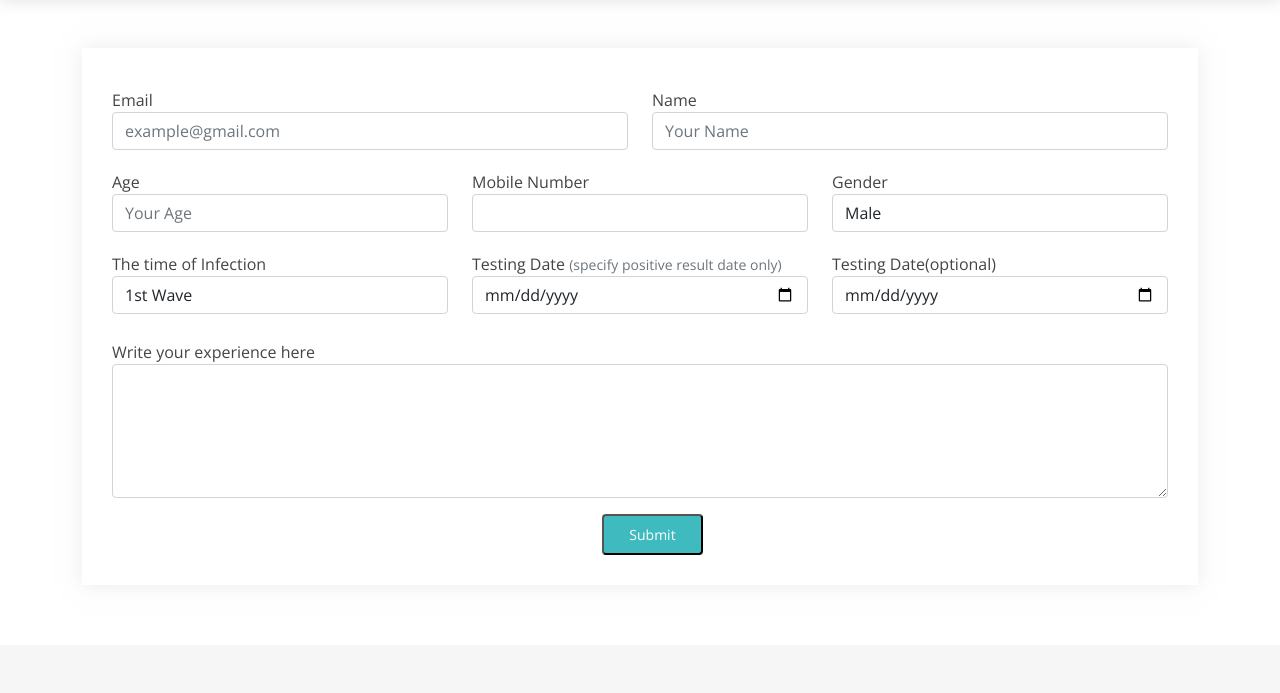
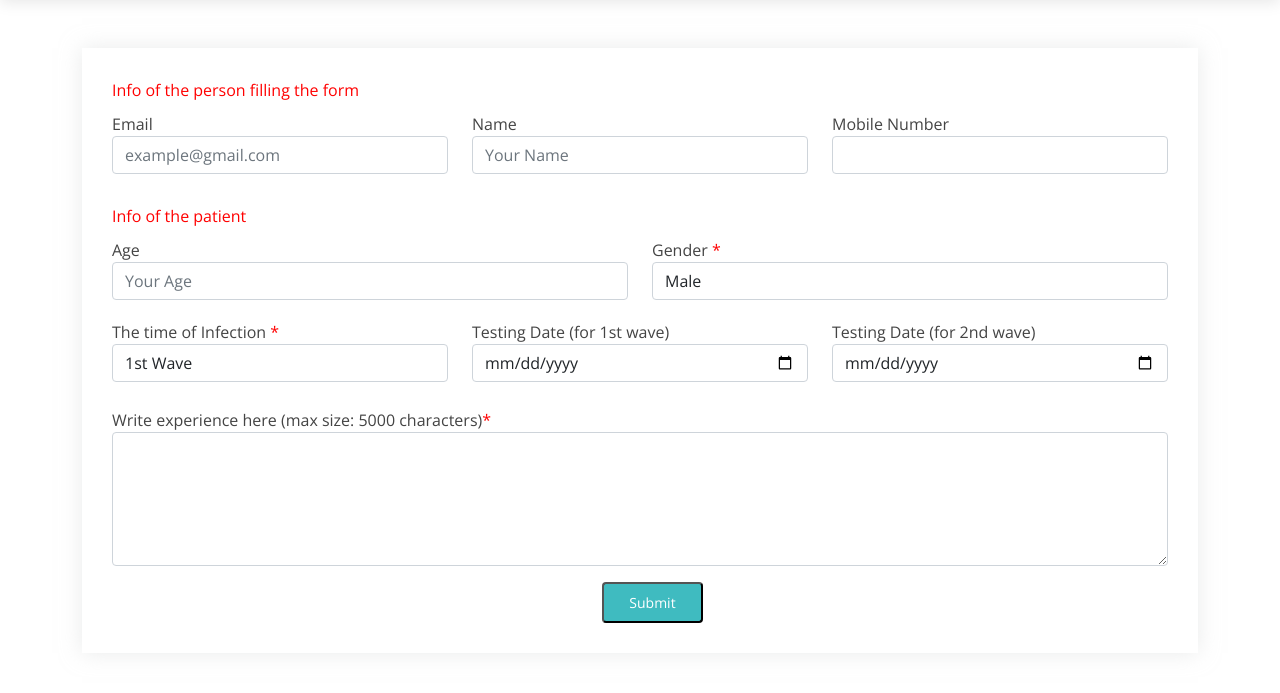
Before and after one commit to Sahil1479/crowdsourced-participatory-medicine.github.io, a Django app: page /covid_experience/ in a window 1280 px wide. Shown: the part 120-813 px from the top of the page. Run offline with Django 3.2, Linux system fonts and the light colour scheme; some libraries are stand-ins or nearby versions.

Commit message:
Updated data collection form layout

```diff
--- a/templates/form.html
+++ b/templates/form.html
@@ -30,27 +30,29 @@ Data Collection Form
         <div class="col-lg-12">
             <form action="/covid_experience/" method="POST"  role="form" class="php-email-form">
                 {% csrf_token %}
+                <p style="margin-bottom: 0px; color:red">Info of the person filling the form</p>
                 <div class="row" style="align-items: end;">
-                    <div class="form-group col-md-6" style="margin-top: 10px; margin-bottom: 10px">
+                    <div class="form-group col-md-4" style="margin-top: 10px; margin-bottom: 10px">
                         <label>Email</label>
                         <input type="email" class="form-control" name="email" id="email" placeholder="example@gmail.com">
                     </div>
-                    <div class="form-group col-md-6" style="margin-top: 10px; margin-bottom: 10px">
+                    <div class="form-group col-md-4" style="margin-top: 10px; margin-bottom: 10px">
                         <label>Name</label>
                         <input type="text" name="name" class="form-control" id="name" placeholder="Your Name">
-                    </div>
-                </div>
-                <div class="row" style="align-items: end;">
-                    <div class="form-group col-md-4" style="margin-top: 10px; margin-bottom: 10px">
-                        <label>Age</label>
-                        <input type="number" class="form-control" name="age" id="age" placeholder="Your Age">
                     </div>
                     <div class="form-group col-md-4" style="margin-top: 10px; margin-bottom: 10px">
                         <label>Mobile Number</label>
                         <input type="text" id="mobile" class="form-control" name="mobile">
                     </div>
-                    <div class="form-group col-md-4" style="margin-top: 10px; margin-bottom: 10px">
-                        <label>Gender</label>
+                </div>
+                <p style="margin-top: 20px; margin-bottom: 0px; color:red">Info of the patient</p>
+                <div class="row" style="align-items: end;">
+                    <div class="form-group col-md-6" style="margin-top: 10px; margin-bottom: 10px">
+                        <label>Age</label>
+                        <input type="number" class="form-control" name="age" id="age" placeholder="Your Age">
+                    </div>
+                    <div class="form-group col-md-6" style="margin-top: 10px; margin-bottom: 10px">
+                        <label>Gender <span style="color: red;">*</span></label>
                         <select class="form-control" name="gender" id="gender">
                             <option>Male</option>
                             <option>Female</option>
@@ -60,7 +62,7 @@ Data Collection Form
                 </div>
                 <div class="row" style="align-items: end;">
                     <div class="form-group col-md-4" style="margin-top: 10px; margin-bottom: 10px">
-                        <label>The time of Infection</label>
+                        <label>The time of Infection <span style="color: red;">*</span></label>
                         <select class="form-control" name="time_of_infection" id="time_of_infection">
                             <option>1st Wave</option>
                             <option>2nd Wave</option>
@@ -68,18 +70,18 @@ Data Collection Form
                         </select>
                     </div>
                     <div class="form-group col-md-4" style="margin-top: 10px; margin-bottom: 10px">
-                        <label>Testing Date</label>
-                        <small id="testdatehelp" class="form-text text-muted">(specify positive result date only)</small>
+                        <label>Testing Date (for 1st wave)</label>
+                        <!-- <small id="testdatehelp" class="form-text text-muted">(specify positive result date only)</small> -->
                         <input type="date" id="test_date" class="form-control" name="testing_date1">
 
                     </div>
                     <div class="form-group col-md-4" style="margin-top: 10px; margin-bottom: 10px">
-                        <label>Testing Date(optional)</label>
+                        <label>Testing Date (for 2nd wave)</label>
                         <input type="date" id="test_date" class="form-control" name="testing_date2">
                     </div>
                 </div>
                 <div class="form-group mt-3">
-                    <label>Write your experience here</label>
+                    <label>Write experience here (max size: 5000 characters)<span style="color: red;">*</span> </label>
                     <textarea class="form-control" rows="5" name="experience" placeholder="" required></textarea>
                 </div>
                 <div class="my-3">
```
